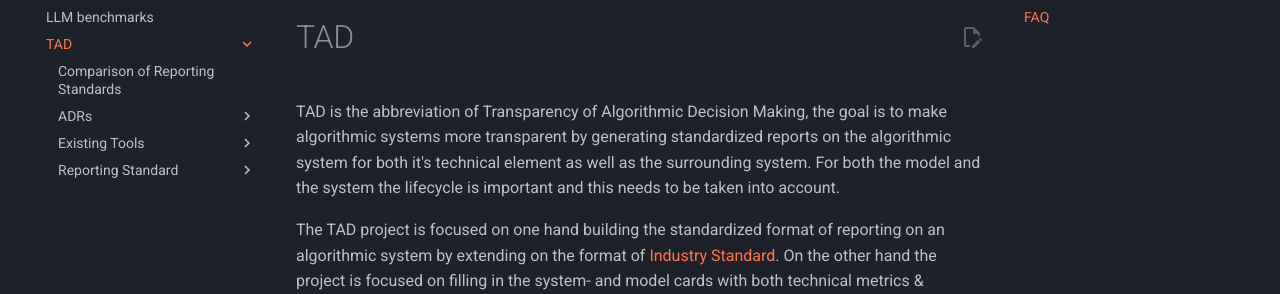
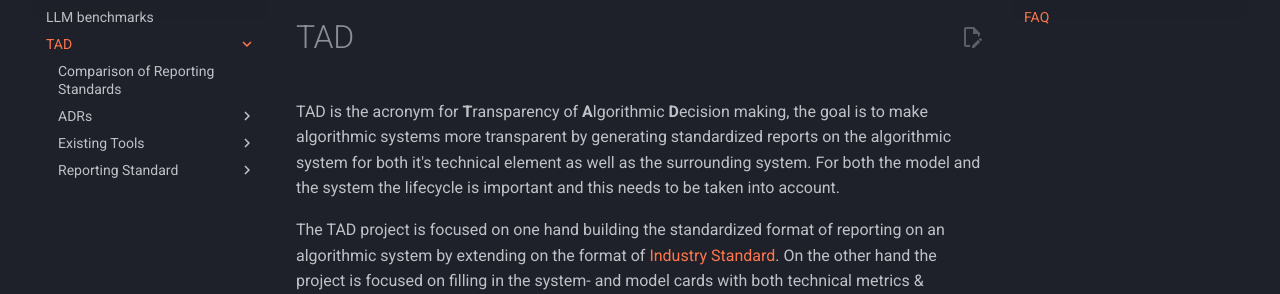
Before and after one commit to MinBZK/ai-validation, an MkDocs documentation site: the page built from docs/Projects/TAD/index.md, in a window 1280 px wide and 998 px high. Shown: the part 169-463 px from the top of the window. Built offline with MkDocs 1.6.1 and Material for MkDocs 9.7.7, drawn with Linux system fonts in a browser that asks for light colours; plug-ins that fetch from the network failed and are left out; comment, search, counter and statistics services are not loaded.

Commit message:
Resolving remarks of Anne in wording and links

```diff
--- a/docs/Projects/TAD/index.md
+++ b/docs/Projects/TAD/index.md
@@ -1,12 +1,12 @@
 # TAD
 
-TAD is the abbreviation of Transparency of Algorithmic Decision Making, the goal is to make algorithmic systems more
+TAD is the acronym for **T**ransparency of **A**lgorithmic **D**ecision making, the goal is to make algorithmic systems more
 transparent by generating standardized reports on the algorithmic system for both it's technical element as well as the
 surrounding system. For both the model and the system the lifecycle is important and this needs to be taken into
 account.
 
 The TAD project is focused on one hand building the standardized format of reporting on an algorithmic system by
-extending on the format of [Industry Standard](Reporting-Standard%2Findex.md). On the other hand the project is focused
+extending on the format of [Industry Standard](Reporting-Standard). On the other hand the project is focused
 on filling in the system- and model cards with both technical metrics & measurements of the exact model as theoretical
 assessments on the system where the specific algorithm resides. The requirements and instruments are dictated by the
 [Algoritmekader](https://minbzk.github.io/Algoritmekader/).
```
